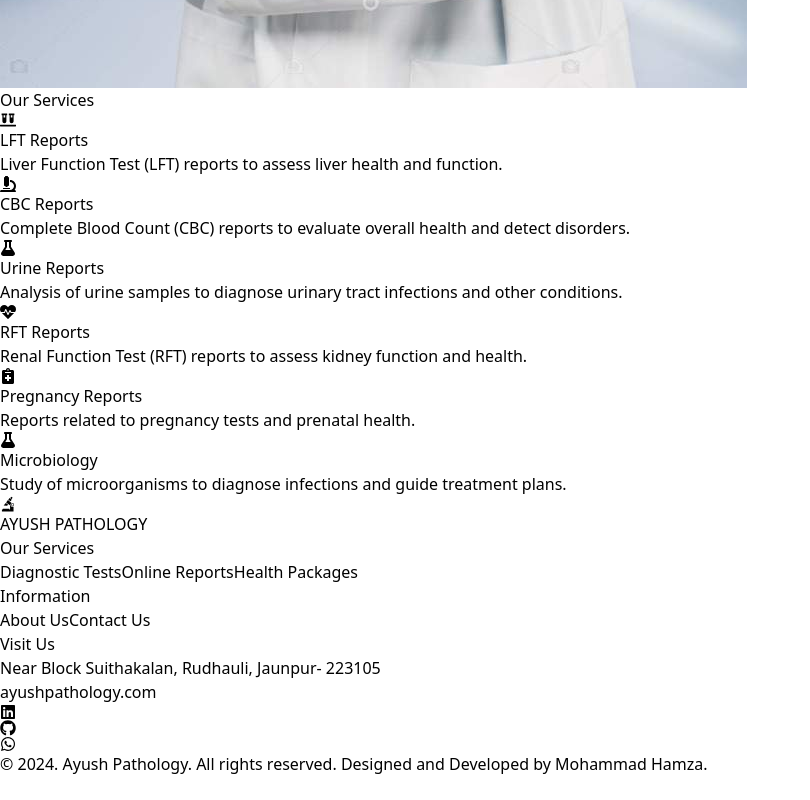
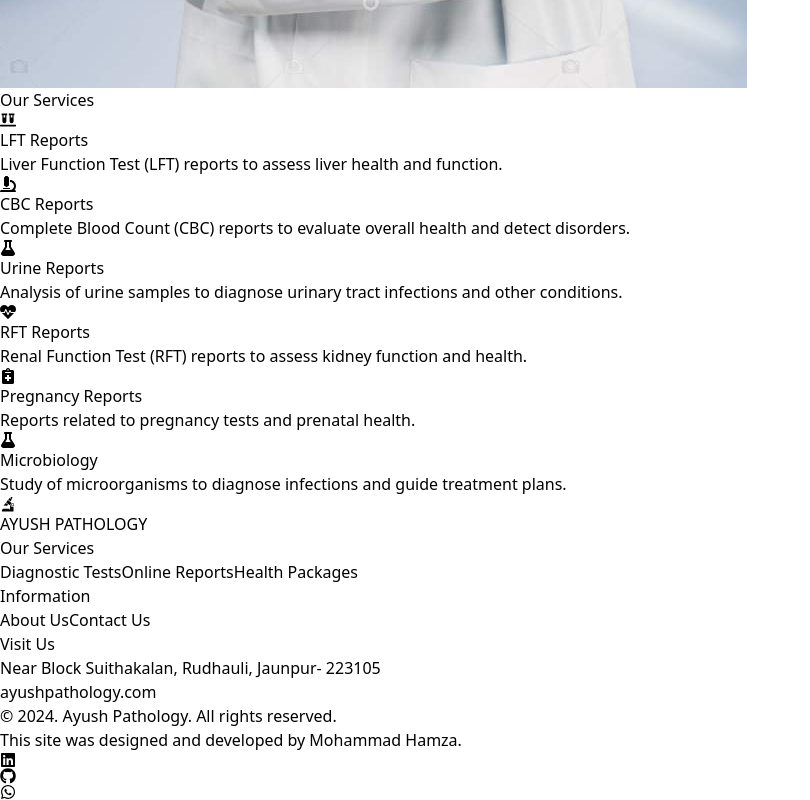
Before and after one commit to mh-hamza/Ayush-Pathology-Demo, a React (Vite) app: page / in a window 1280 px wide. Shown: the part 3183-3983 px from the top of the page, without its empty margins (0-810 px from the left). Before the commit the page ends 3959 px from the top, so only its background shows below. Built offline with nearby package versions, Linux system fonts and the light colour scheme; no server answers.

Commit message:
footer changes

```diff
--- a/src/components/Footer.jsx
+++ b/src/components/Footer.jsx
@@ -1,13 +1,13 @@
 import React from "react";
-import { GiMicroscope,  } from "react-icons/gi";
-import { FaGithub, FaWhatsapp, FaLinkedin } from 'react-icons/fa';
+import { GiMicroscope } from "react-icons/gi";
+import { FaGithub, FaWhatsapp, FaLinkedin } from "react-icons/fa";
 
 import { Link } from "react-router-dom";
 
 function Footer() {
   return (
     <>
-      <div className="bg-gray-100">
+      <div className="bg-gray-200">
         <div className="max-w-screen-lg px-4 sm:px-6 text-gray-800 grid sm:grid-cols-2 md:grid-cols-4 mx-auto">
           {/* Logo and Branding */}
           <div className="p-5">
@@ -61,26 +61,42 @@ function Footer() {
             </a>
           </div>
         </div>
+        <div className=" text-center text-gray-700">
+          © {new Date().getFullYear()}. Ayush Pathology. All rights reserved.
+        </div>
       </div>
 
       {/* Bottom Section */}
-        <div className="bg-gray-100 pt-2">
+      <div className="bg-gray-200 ">
         <div className="flex pb-5 px-3 m-auto pt-5 border-t text-gray-800 text-sm flex-col max-w-screen-lg items-center">
-        {/* Social Media Icons */}
+          <div>
+          This site was designed and developed by {""}<a href="https://mhhamza.netlify.app" target="_blank" className="text-blue-700">
+               Mohammad Hamza.
+            </a>
+
+          </div>
           <div className="flex mt-2">
-          <a href="/#" className="w-6 mx-1">
+            <a
+              href="https://www.linkedin.com/in/mh-hamza444"
+              target="_blank"
+              className="w-6 mx-1"
+            >
               <FaLinkedin className="fill-current cursor-pointer text-gray-500 hover:text-indigo-600" />
             </a>
-          <a href="/#" className="w-6 mx-1">
+            <a
+              href="https://github.com/mh-hamza"
+              target="_blank"
+              className="w-6 mx-1"
+            >
               <FaGithub className="fill-current cursor-pointer text-gray-500 hover:text-indigo-600" />
             </a>
-          <a href="/#" className="w-6 mx-1">
+            <a
+              href="https://wa.me/916393588539"
+              target="_blank"
+              className="w-6 mx-1"
+            >
               <FaWhatsapp className="fill-current cursor-pointer text-gray-500 hover:text-indigo-600" />
             </a>
-          {/* Add more icons as needed, importing and using them similarly */}
-        </div>
-        <div className="my-5">
-          © {new Date().getFullYear()}. Ayush Pathology. All rights reserved. Designed and Developed by Mohammad Hamza.
           </div>
         </div>
       </div>
```
Lines whose indentation alone changed are shown as unchanged.
